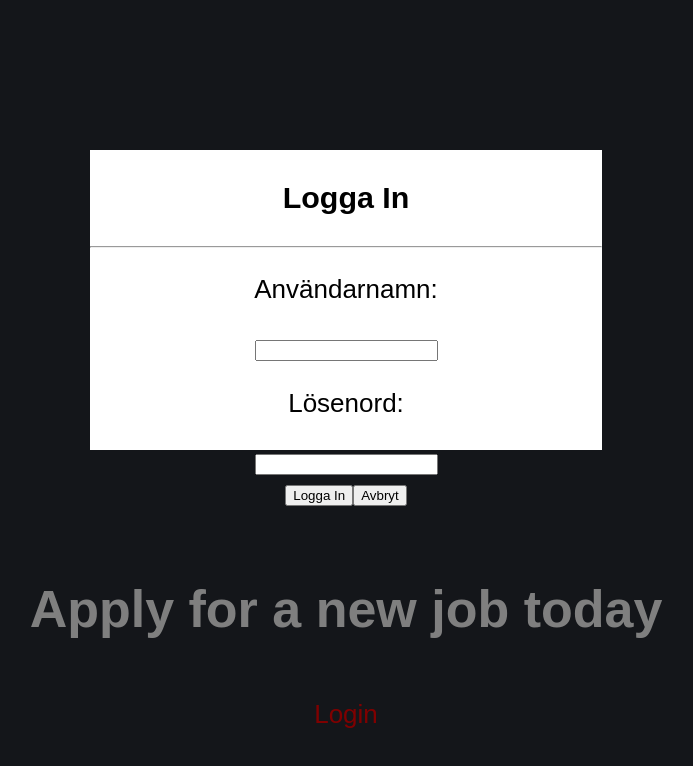
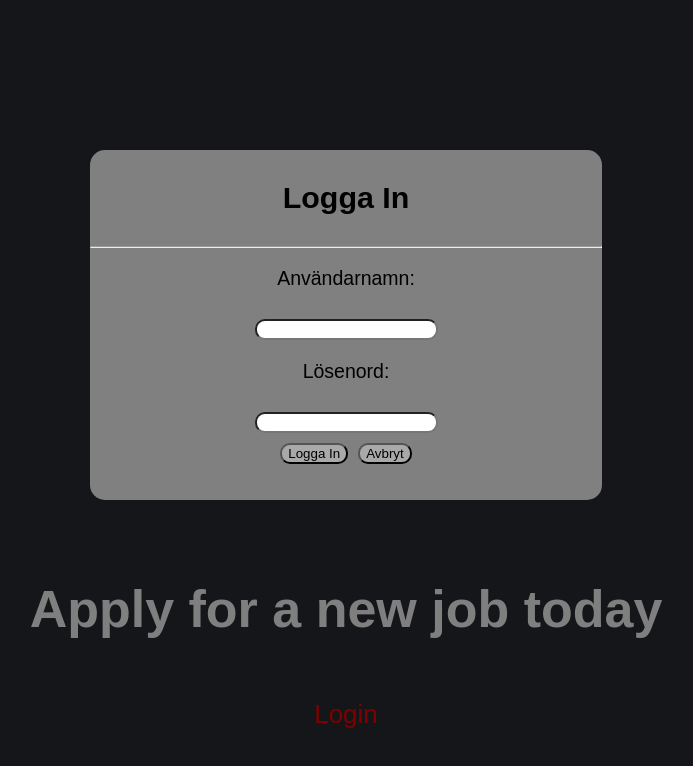
Before and after one commit to nordenberga/reactspring-backend, a React (Create React App) app in the folder client/: page / in a window 1280 px wide. Both pictures are taken after a click on the element "Login". Shown: the top 766 px of the page, without its empty margins (294-987 px from the left). Built offline with nearby package versions, Linux system fonts and the light colour scheme.

Commit message:
Added css for modal

```diff
--- a/client/src/App.css
+++ b/client/src/App.css
@@ -77,3 +77,41 @@ noScrollBody {
   color:green;
   cursor: pointer;
 }
+
+.loginModal {
+  border-radius: 15px;
+  background-color: gray;
+  height: 350px;
+}
+
+.loginModal p {
+  font-size: 0.75em;
+}
+
+.loginModal button {
+  margin: 5px;
+  border-radius: 10px;
+  background-color: darkgray;
+}
+
+.abortModalButton:hover {
+  background-color: red;
+}
+
+.loginModalButton:hover {
+  background-color: green;
+}
+
+.loginModal input{
+  border-radius: 10px;
+}
+
+.loginModal input:focus{
+  outline: 0px solid orange;
+  box-shadow: 0 0 0 3pt orange;
+  border: none;
+  color: transparent;
+  text-shadow: 0 0 0 gray;
+  padding: 3px;
+  padding-left: 8px;
+}
--- a/client/src/App.js
+++ b/client/src/App.js
@@ -29,7 +29,7 @@ hideModal = () => {
           <p onClick={this.showTheModal} className="enticingText">
             Login
           </p>
-      {   this.state.showModal && <LoginModal isOpen={this.state.showModal} onClose={this.hideModal}/>}
+      {   this.state.showModal && <LoginModal className="loginmodal" isOpen={this.state.showModal} onClose={this.hideModal}/>}
         </header>
       </div>
     );
--- a/client/src/LoginModal.js
+++ b/client/src/LoginModal.js
@@ -37,7 +37,7 @@ class LoginModal extends Component {
                     <span className="MainLoginSpan">
                         <p>Användarnamn:</p><input type="text" className="loginput" id="nameInput" onClick={this.handleUsernameWriter}/><br/>
                         <p>Lösenord:</p><input type="password" className="loginput" id="passInput" onClick={this.handlePasswordWriter}/><br/>
-                        <button className="loginModalButton" onClick={this.attemptLogin}>Logga In</button><button className="loginModalButton" onClick={this.props.onClose}>Avbryt</button>
+                        <button className="loginModalButton" onClick={this.attemptLogin}>Logga In</button><button className="abortModalButton" onClick={this.props.onClose}>Avbryt</button>
                     </span>
 
                 </div></Fragment> }
```
